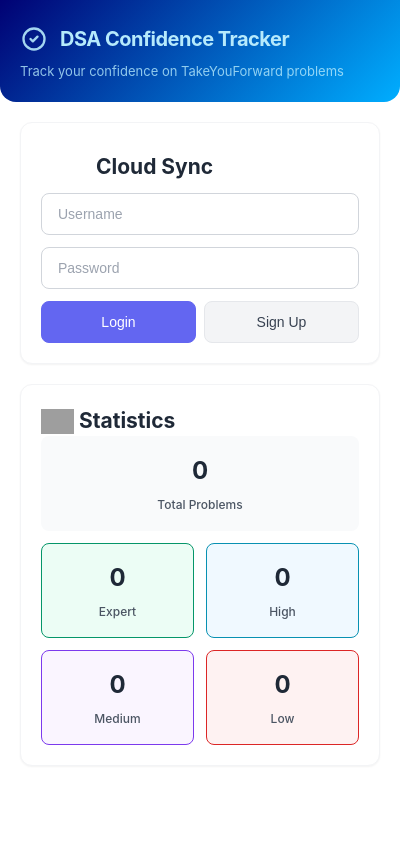
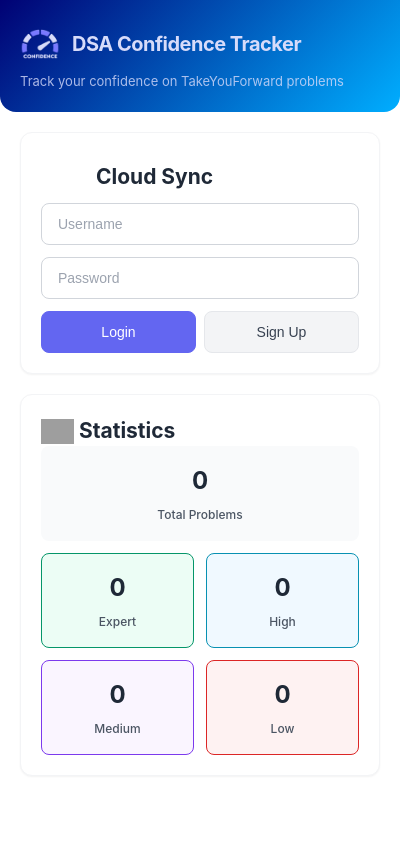
Before and after one commit to aryanx16/TUF_x1, a browser extension: page popup.html in a window 400 px wide. Shown: the top 844 px of the page. Drawn offline with Linux system fonts and the light colour scheme; no server answers; grey boxes are pictures that could not be loaded.

Commit message:
fixed bugs

```diff
--- a/popup.html
+++ b/popup.html
@@ -250,7 +250,8 @@
         /* Header */
         .popup-header {
             background: linear-gradient(135deg, rgb(1, 1, 116) 0%, rgb(0, 174, 255) 100%);
-            color: rgb(182, 234, 252);
+            /* color: rgb(182, 234, 252); */
+            color: #d7dbfa;
             padding: 24px 20px 20px 20px;
             border-radius: 0 0 var(--radius-lg) var(--radius-lg);
             margin-bottom: 20px;
@@ -275,10 +276,11 @@
             letter-spacing: -0.025em;
         }
 
-        .subtitle {
+         .subtitle {
             font-size: 13px;
             opacity: 0.8;
             font-weight: 400;
+            color:#d7dbfa;
         }
 
         /* Main Content */
@@ -627,10 +629,10 @@
     <div class="popup-container">
         <header class="popup-header">
             <div class="logo">
-                <svg width="28" height="28" viewBox="0 0 24 24" fill="none" xmlns="http://www.w3.org/2000/svg">
+                <!-- <svg width="28" height="28" viewBox="0 0 24 24" fill="none" xmlns="http://www.w3.org/2000/svg">
                     <path d="M9 12l2 2 4-4m6 2a9 9 0 11-18 0 9 9 0 0118 0z" stroke="currentColor" stroke-width="2" stroke-linecap="round" stroke-linejoin="round"/>
-                </svg>
-                <!-- <img width="28" src="./icons/3d-cube-3d-icon-png-download-11803869.webp" alt=""> -->
+                </svg> -->
+                <img width="40" src="./icons/icon48.png" alt="">
                 <h1>DSA Confidence Tracker</h1>
             </div>
             <p class="subtitle">Track your confidence on TakeYouForward problems</p>
```
Also changed, not shown: Looping shapes.gif (deleted), icons/Screenshot 2025-09-06 104256.png (added), icons/image.png (deleted), readme.md.
